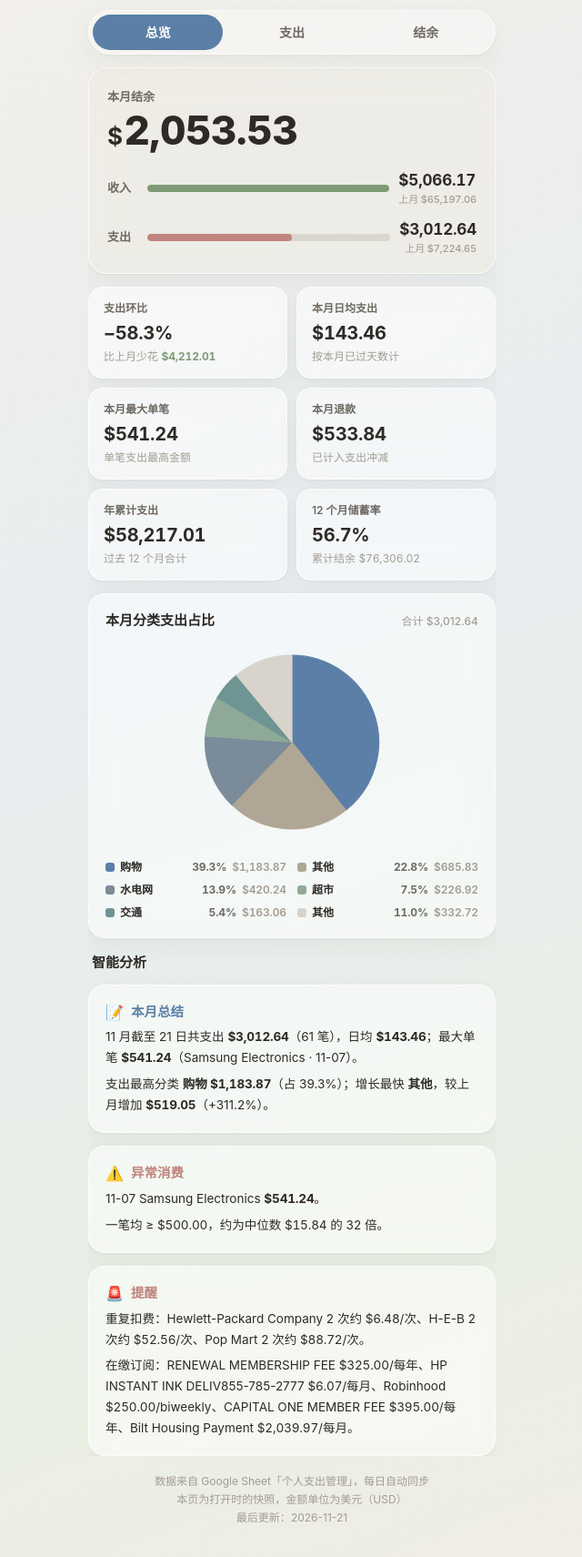
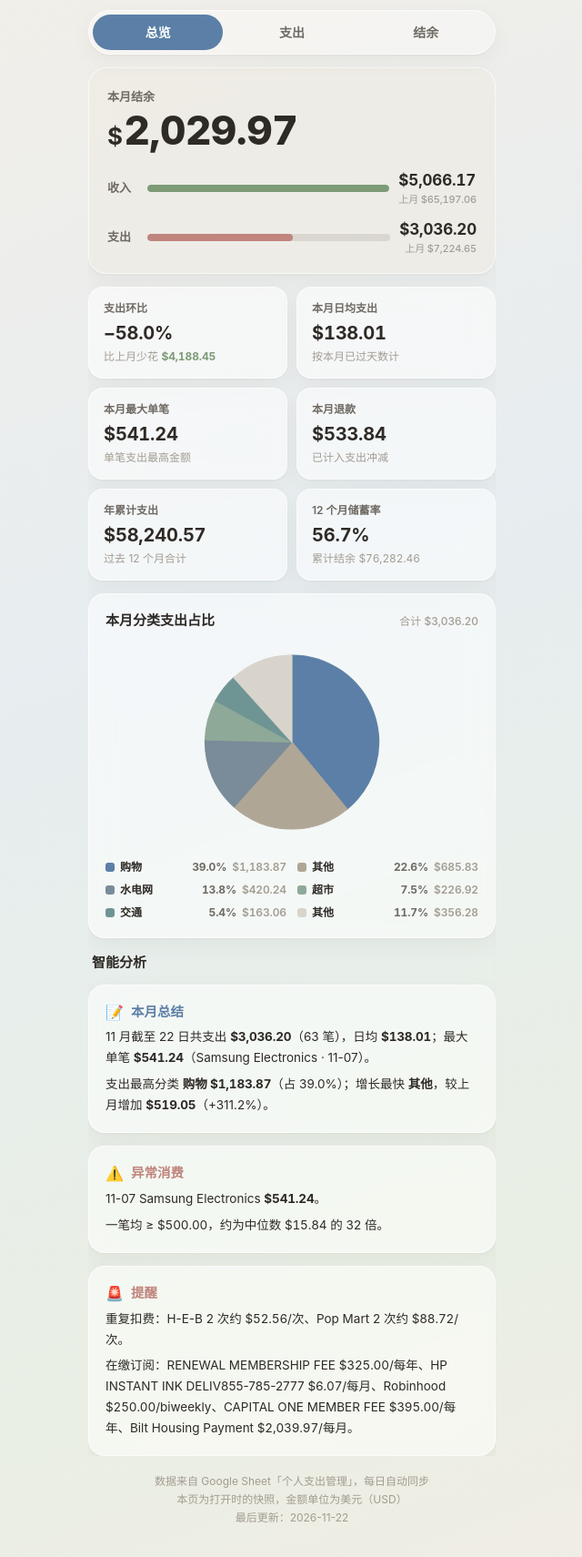
Before and after one commit to Clayyyyyyyy/expense-dashboard, a plain HTML site: page index.html in a window 1280 px wide. Shown: the part 85-1796 px from the top of the page at 91% size, without its empty margins (319-959 px from the left). Drawn offline with Linux system fonts and the light colour scheme.

Commit message:
chore: daily dashboard refresh

```diff
--- a/index.html
+++ b/index.html
@@ -382,7 +382,7 @@
         <!-- 本月结余 -->
         <section class="hero" aria-label="本月结余总览">
           <div class="label">本月结余</div>
-          <div class="big num"><span class="cur">$</span>2,053.53</div>
+          <div class="big num"><span class="cur">$</span>2,029.97</div>
           <div class="io">
             <div class="io-row">
               <span class="tag">收入</span>
@@ -391,8 +391,8 @@
             </div>
             <div class="io-row">
               <span class="tag">支出</span>
-              <div class="track"><i class="fill-out" data-w="59.5"></i></div>
-              <span class="amt num">$3,012.64<small>上月 $7,224.65</small></span>
+              <div class="track"><i class="fill-out" data-w="59.9"></i></div>
+              <span class="amt num">$3,036.20<small>上月 $7,224.65</small></span>
             </div>
           </div>
         </section>
@@ -401,12 +401,12 @@
         <section class="grid" aria-label="核心指标">
           <div class="stat">
             <div class="k">支出环比</div>
-            <div class="v num">−58.3%</div>
-            <div class="d">比上月少花 <span class="down num">$4,212.01</span></div>
+            <div class="v num">−58.0%</div>
+            <div class="d">比上月少花 <span class="down num">$4,188.45</span></div>
           </div>
           <div class="stat">
             <div class="k">本月日均支出</div>
-            <div class="v num">$143.46</div>
+            <div class="v num">$138.01</div>
             <div class="d">按本月已过天数计</div>
           </div>
           <div class="stat">
@@ -421,19 +421,19 @@
           </div>
           <div class="stat">
             <div class="k">年累计支出</div>
-            <div class="v num">$58,217.01</div>
+            <div class="v num">$58,240.57</div>
             <div class="d">过去 12 个月合计</div>
           </div>
           <div class="stat">
             <div class="k">12 个月储蓄率</div>
             <div class="v num">56.7%</div>
-            <div class="d">累计结余 <span class="num">$76,306.02</span></div>
+            <div class="d">累计结余 <span class="num">$76,282.46</span></div>
           </div>
         </section>
 
         <!-- 本月分类支出占比（2D 饼图） -->
         <section class="card" aria-label="本月分类支出占比">
-          <h2>本月分类支出占比 <span class="sub">合计 $3,012.64</span></h2>
+          <h2>本月分类支出占比 <span class="sub">合计 $3,036.20</span></h2>
           <div class="chart-box" id="pieChart"></div>
           <div class="pie-legend" id="pieLegend"></div>
         </section>
@@ -442,8 +442,8 @@
         <h2 class="group-title">智能分析</h2>
         <section class="card insight-card c-blue" aria-label="本月总结">
           <h3><span class="ic">📝</span>本月总结</h3>
-          <p>11 月截至 21 日共支出 <b class="num">$3,012.64</b>（61 笔），日均 <b class="num">$143.46</b>；最大单笔 <b class="num">$541.24</b>（Samsung Electronics · 11-07）。</p>
-          <p>支出最高分类 <b>购物 <span class="num">$1,183.87</span></b>（占 39.3%）；增长最快 <b>其他</b>，较上月增加 <b class="num">$519.05</b>（+311.2%）。</p>
+          <p>11 月截至 22 日共支出 <b class="num">$3,036.20</b>（63 笔），日均 <b class="num">$138.01</b>；最大单笔 <b class="num">$541.24</b>（Samsung Electronics · 11-07）。</p>
+          <p>支出最高分类 <b>购物 <span class="num">$1,183.87</span></b>（占 39.0%）；增长最快 <b>其他</b>，较上月增加 <b class="num">$519.05</b>（+311.2%）。</p>
         </section>
         <section class="card insight-card c-red" aria-label="异常消费">
           <h3><span class="ic">⚠️</span>异常消费</h3>
@@ -452,7 +452,7 @@
         </section>
         <section class="card insight-card c-red" aria-label="提醒">
           <h3><span class="ic">🚨</span>提醒</h3>
-          <p>重复扣费：Hewlett-Packard Company 2 次约 <span class="num">$6.48</span>/次、H-E-B 2 次约 <span class="num">$52.56</span>/次、Pop Mart 2 次约 <span class="num">$88.72</span>/次。</p>
+          <p>重复扣费：H-E-B 2 次约 <span class="num">$52.56</span>/次、Pop Mart 2 次约 <span class="num">$88.72</span>/次。</p>
           <p>在缴订阅：RENEWAL MEMBERSHIP FEE <span class="num">$325.00</span>/每年、HP INSTANT INK DELIV855-785-2777 <span class="num">$6.07</span>/每月、Robinhood <span class="num">$250.00</span>/biweekly、CAPITAL ONE MEMBER FEE <span class="num">$395.00</span>/每年、Bilt Housing Payment <span class="num">$2,039.97</span>/每月。</p>
         </section>
 
@@ -465,7 +465,7 @@
         <section class="card" aria-label="本月支出分类明细">
           <h2>支出分类 <span class="sub">本月</span></h2>
           <div id="cats"></div>
-          <div class="cat-total"><span>合计</span><span class="num">$3,012.64</span></div>
+          <div class="cat-total"><span>合计</span><span class="num">$3,036.20</span></div>
         </section>
 
         <!-- Top 10 单笔 -->
@@ -517,8 +517,8 @@
           <div class="mrow total-top">
             <span>12 个月合计</span>
             <span class="num">$134,523.03</span>
-            <span class="num">$58,217.01</span>
-            <span class="bal num pos">+$76,306.02<span class="rate">储蓄率 56.7%</span></span>
+            <span class="num">$58,240.57</span>
+            <span class="bal num pos">+$76,282.46<span class="rate">储蓄率 56.7%</span></span>
           </div>
           <div id="months"></div>
         </section>
@@ -529,20 +529,20 @@
       <footer>
         数据来自 Google Sheet「个人支出管理」，每日自动同步<br />
         本页为打开时的快照，金额单位为美元（USD）<br />
-        最后更新：<span id="lastUpdate">2026-11-21</span>
+        最后更新：<span id="lastUpdate">2026-11-22</span>
       </footer>
     </main>
 
     <script>
       var CATS = [
-        { name: "购物", amt: 1183.87, pct: 39.3, color: "#5b7fa6" },
-        { name: "其他", amt: 685.83, pct: 22.8, color: "#b0a696" },
-        { name: "水电网", amt: 420.24, pct: 13.9, color: "#7a8b99" },
+        { name: "购物", amt: 1183.87, pct: 39.0, color: "#5b7fa6" },
+        { name: "其他", amt: 685.83, pct: 22.6, color: "#b0a696" },
+        { name: "水电网", amt: 420.24, pct: 13.8, color: "#7a8b99" },
         { name: "超市", amt: 226.92, pct: 7.5, color: "#8fa998" },
         { name: "交通", amt: 163.06, pct: 5.4, color: "#6f9494" },
-        { name: "餐饮", amt: 136.47, pct: 4.5, color: "#bfa05a" },
+        { name: "餐饮", amt: 160.03, pct: 5.3, color: "#bfa05a" },
         { name: "娱乐", amt: 103.75, pct: 3.4, color: "#cfa3a0" },
-        { name: "转账", amt: 50.00, pct: 1.7, color: "#7d9b76" },
+        { name: "转账", amt: 50.00, pct: 1.6, color: "#7d9b76" },
         { name: "医疗", amt: 42.50, pct: 1.4, color: "#c0857d" },
         { name: "旅行", amt: 0.00, pct: 0.0, color: "#a08b74" },
         { name: "房租", amt: 0.00, pct: 0.0, color: "#c9c2b4" },
@@ -560,7 +560,7 @@
         { m: "8月", inc: 8701.55, exp: 2285.10, bal: 6416.45 },
         { m: "9月", inc: 8362.80, exp: 10288.40, bal: -1925.60 },
         { m: "10月", inc: 65197.06, exp: 7224.65, bal: 57972.41 },
-        { m: "11月", inc: 5066.17, exp: 3012.64, bal: 2053.53, cur: true }
+        { m: "11月", inc: 5066.17, exp: 3036.20, bal: 2029.97, cur: true }
       ];
 
       var TOP10 = [
@@ -610,7 +610,7 @@
         ["11-15", 43.08],
         ["11-16", 11.75],
         ["11-17", 60.52],
-        ["11-18", 398.73],
+        ["11-18", 422.29],
         ["11-19", 0.00],
         ["11-20", 353.93]
       ];
@@ -624,13 +624,13 @@
         { d: "11-18", name: "Zelle Payment To", amt: 50.00, cat: "转账" },
         { d: "11-18", name: "Blink Charging", amt: 2.39, cat: "交通" },
         { d: "11-18", name: "Renewal Membership Fee", amt: 325.00, cat: "其他" },
+        { d: "11-18", name: "Molly Tea", amt: 4.97, cat: "餐饮" },
+        { d: "11-18", name: "Molly Tea", amt: 18.59, cat: "餐饮" },
         { d: "11-17", name: "Costco", amt: 14.60, cat: "超市" },
         { d: "11-17", name: "Costco", amt: 45.92, cat: "交通" },
         { d: "11-16", name: "Costco", amt: -54.11, cat: "超市" },
         { d: "11-16", name: "Blink Charging", amt: 15.00, cat: "交通" },
-        { d: "11-16", name: "Blink Charging Co Us", amt: -12.33, cat: "其他" },
-        { d: "11-16", name: "Costco", amt: 45.92, cat: "交通" },
-        { d: "11-16", name: "Blink Charging", amt: 2.67, cat: "交通" }
+        { d: "11-16", name: "Blink Charging Co Us", amt: -12.33, cat: "其他" }
       ];
 
       function fmt(n) {
@@ -649,12 +649,12 @@
       /* 2D pie chart — overview (hand-built SVG, no chart library) */
       (function buildPie() {
         var PIE = [
-          { name: "购物", pct: 39.3, amt: 1183.87, color: "#5b7fa6", dark: "#496685" },
-          { name: "其他", pct: 22.8, amt: 685.83, color: "#b0a696", dark: "#8d8578" },
-          { name: "水电网", pct: 13.9, amt: 420.24, color: "#7a8b99", dark: "#626f7a" },
+          { name: "购物", pct: 39.0, amt: 1183.87, color: "#5b7fa6", dark: "#496685" },
+          { name: "其他", pct: 22.6, amt: 685.83, color: "#b0a696", dark: "#8d8578" },
+          { name: "水电网", pct: 13.8, amt: 420.24, color: "#7a8b99", dark: "#626f7a" },
           { name: "超市", pct: 7.5, amt: 226.92, color: "#8fa998", dark: "#72877a" },
           { name: "交通", pct: 5.4, amt: 163.06, color: "#6f9494", dark: "#597676" },
-          { name: "其他", pct: 11.0, amt: 332.72, color: "#d9d4cb", dark: "#aeaaa2" }
+          { name: "其他", pct: 11.7, amt: 356.28, color: "#d9d4cb", dark: "#aeaaa2" }
       ];
         var cx = 176, cy = 100, rO = 82;
         var GAP = 0;
```
